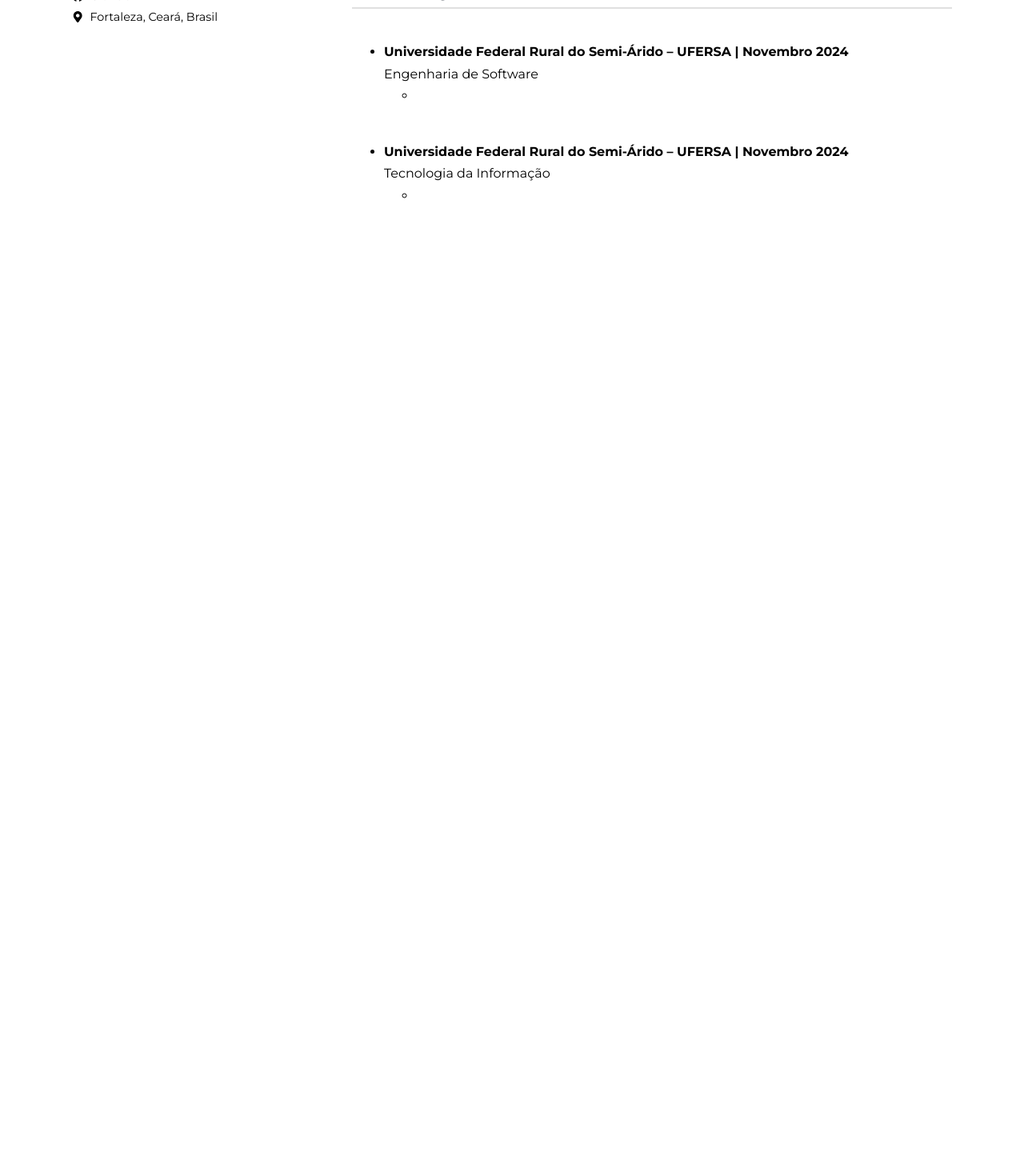
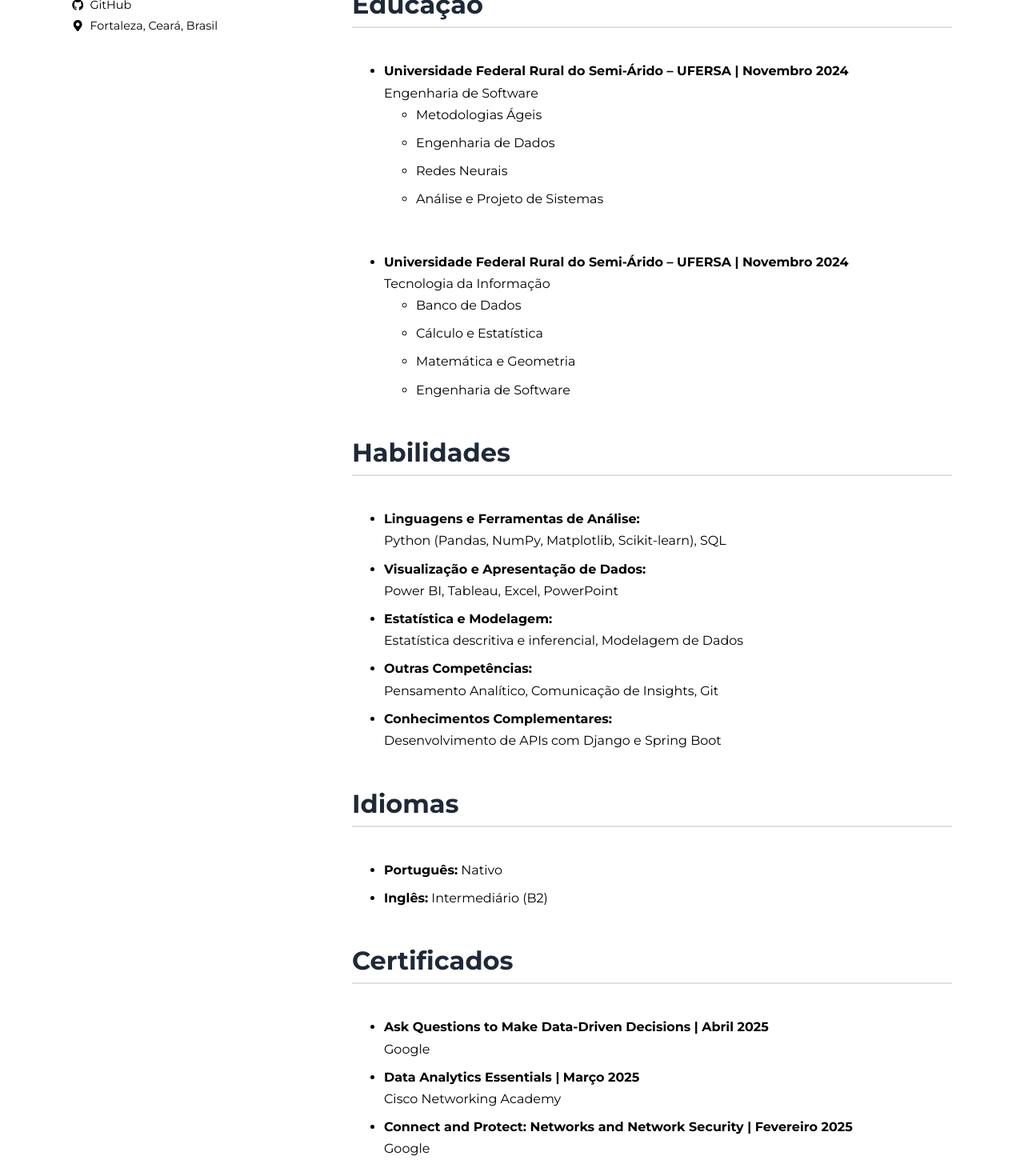
Before and after one commit to RenanCosta2/renancosta2.github.io, a React (Create React App) app: page /resume in a window 1280 px wide. Shown: the part 520-1990 px from the top of the page at 80% size. Before the commit the page ends 824 px from the top, so only its background shows below. Built offline with nearby package versions, Linux system fonts and the light colour scheme.

Commit message:
feat: currículo finalizado e ajuste no perfil

```diff
--- a/src/App.css
+++ b/src/App.css
@@ -25,6 +25,9 @@
 .profile-container {
   flex-shrink: 0; /* Impede o profile de encolher */
   width: 250px; /* Ou o tamanho que preferir */
+  position: sticky;
+  top: 0;
+  padding-top: 0.7rem;
 }
 
 .route-content {
@@ -115,7 +118,7 @@
   gap: 0.5rem;
 }
 
-/* About Me */
+/* Content */
 
 .title {
   font-size: 2rem;
@@ -133,3 +136,16 @@
   line-height: 1.7;
   text-align: justify;
 }
+
+.content ul li {
+  margin-bottom: 0.5rem;
+}
+
+.content a {
+  text-decoration: none;
+  color: black;
+}
+
+.content a:hover {
+  text-decoration: underline;
+}
--- a/src/components/Resume.tsx
+++ b/src/components/Resume.tsx
@@ -31,22 +31,130 @@
           <li>
             <strong>Universidade Federal Rural do Semi-Árido – UFERSA | Novembro 2024</strong> <br />
             Engenharia de Software
+            <ul>
+              <li>
+                Metodologias Ágeis
+              </li>
+              <li>
+                Engenharia de Dados
+              </li>
+              <li>
+                Redes Neurais
+              </li>
+              <li>
+                Análise e Projeto de Sistemas
+              </li>
+            </ul>
           </li>
-          <ul>
-            <li></li>
-          </ul>
+
         </ul>
 
         <ul>
           <li>
             <strong>Universidade Federal Rural do Semi-Árido – UFERSA | Novembro 2024</strong> <br />
             Tecnologia da Informação
+            <ul>
+              <li>
+                Banco de Dados
+              </li>
+              <li>
+                Cálculo e Estatística
+              </li>
+              <li>
+                Matemática e Geometria
+              </li>
+              <li>
+                Engenharia de Software
+              </li>
+            </ul>
           </li>
-          <ul>
-            <li></li>
-          </ul>
         </ul>
       </div>
+
+      <h1 className='title'>Habilidades</h1>
+
+      <div className='content'>
+        <ul>
+          <li>
+            <strong>Linguagens e Ferramentas de Análise:</strong>
+            <br />
+            Python (Pandas, NumPy, Matplotlib, Scikit-learn), SQL
+          </li>
+          <li>
+            <strong>Visualização e Apresentação de Dados:</strong>
+            <br />
+            Power BI, Tableau, Excel, PowerPoint
+          </li>
+          <li>
+            <strong>Estatística e Modelagem:</strong>
+            <br />
+            Estatística descritiva e inferencial, Modelagem de Dados
+          </li>
+          <li>
+            <strong>Outras Competências:</strong>
+            <br />
+            Pensamento Analítico, Comunicação de Insights, Git
+          </li>
+          <li>
+            <strong>Conhecimentos Complementares:</strong>
+            <br />
+            Desenvolvimento de APIs com Django e Spring Boot
+          </li>
+        </ul>
+      </div>
+
+      <h1 className='title'>Idiomas</h1>
+
+      <div className='content'>
+        <ul>
+          <li><strong>Português:</strong> Nativo</li>
+          <li><strong>Inglês:</strong> Intermediário (B2)</li>
+        </ul>
+      </div>
+
+      <h1 className='title'>Certificados</h1>
+
+      <div className='content'>
+        <ul>
+          <li>
+            <strong>
+              <a
+              href="https://www.coursera.org/account/accomplishments/verify/4YGCOV60XD2K"
+              target="_blank"
+              >
+                Ask Questions to Make Data-Driven Decisions
+                </a> | Abril 2025
+              </strong>
+            <br />
+            Google
+          </li>
+          <li>
+            <strong>
+              <a
+              href="https://www.credly.com/badges/574e6071-7ccf-461c-8844-6f4896b47a00"
+              target="_blank"
+              >
+                Data Analytics Essentials
+                </a> | Março 2025
+              </strong>
+            <br />
+            Cisco Networking Academy
+          </li>
+          <li>
+            <strong>
+              <a
+              href="https://www.coursera.org/account/accomplishments/verify/QPN2L4LJZSZ7"
+              target="_blank"
+              >
+                Connect and Protect: Networks and Network Security
+                </a> | Fevereiro 2025
+              </strong>
+            <br />
+            Google
+          </li>
+        </ul>
+      </div>
+
     </div>
   );
 }
```
